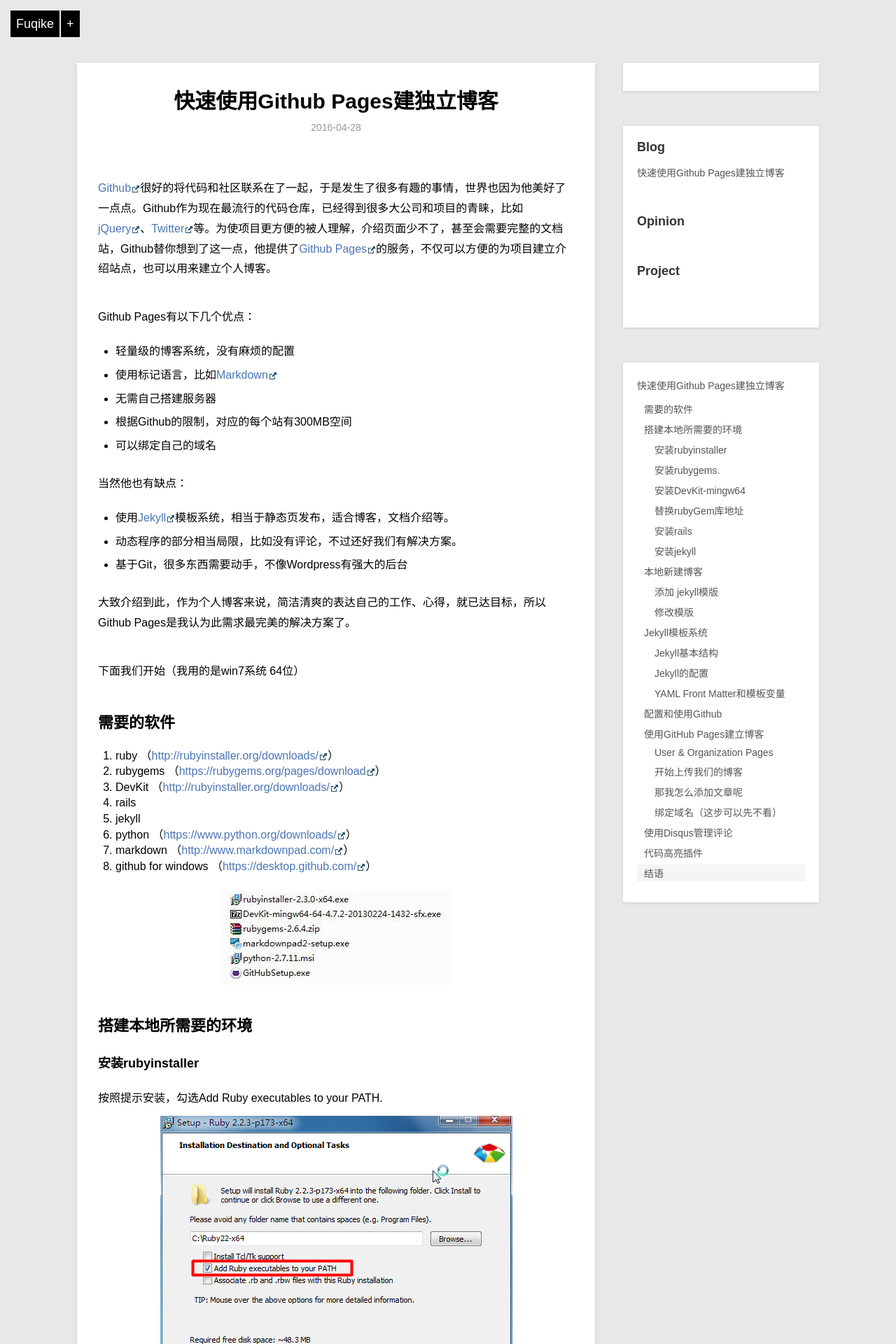
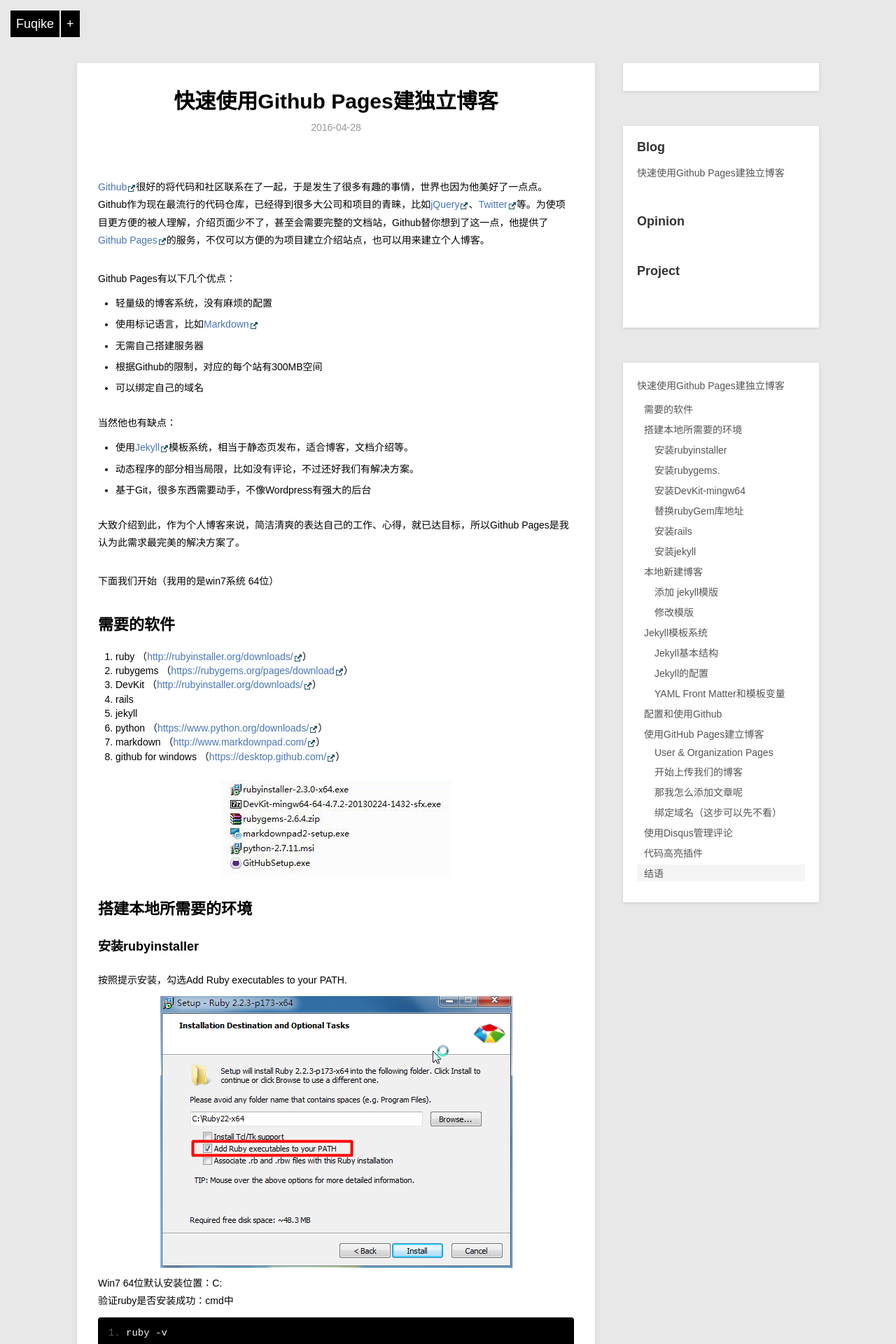
Before and after one commit to Fuqike/fuqike.github.io, a Jekyll site: the page built from _posts/blog/2016-04-28-new blog.md, in a window 1280 px wide. Shown: the top 1920 px of the page at 70% size. Built offline with Jekyll 4.4.1, drawn with Linux system fonts in a browser that asks for light colours.

Commit message:
modify css

```diff
--- a/css/default.css
+++ b/css/default.css
@@ -32,7 +32,7 @@ body .hide{display:none;}
 
 
 /***********default settings**********/
-body {font-family: "微软雅黑","Arial","Helvetica","sans-serif";font-size:16px;}
+body {font-family: "微软雅黑","Arial","Helvetica","sans-serif";font-size:14px;}
 a {color:#4A75B5;text-decoration:none;outline:none;}
 a:hover {text-decoration:underline}
 a.external {padding-right:13px;background:url('/images/icons.gif') no-repeat right 1px;}
@@ -44,7 +44,7 @@ a.external:hover {background-position:right -15px;}
 h2 {font-size:22px;font-weight:bold;margin-bottom:25px;}
 h3 {font-size:18px;font-weight:bold;margin-bottom:25px;}
 h4,h5,h6 {font-weight:bold;margin-bottom:15px;}
-p {margin-bottom:40px;line-height:1.8em;}
+p {margin-bottom:30px;line-height:1.8em;}
 code {background:#eee;border:1px solid #ccc;padding:0 5px;font-family:"Courier";line-height:14px;font-size:14px;word-wrap:break-word; }
 pre {background-color:#000;padding:15px;overflow:auto;margin-bottom:40px;font-size:14px;border: 1px solid #eee;-webkit-border-radius: 4px 4px 4px 4px;-moz-border-radius: 4px 4px 4px 4px;border-radius: 4px 4px 4px 4px;color:#b9bdb6;margin-top:-20px; }
 h4+pre, h3+pre { margin-top:20px; }
```
